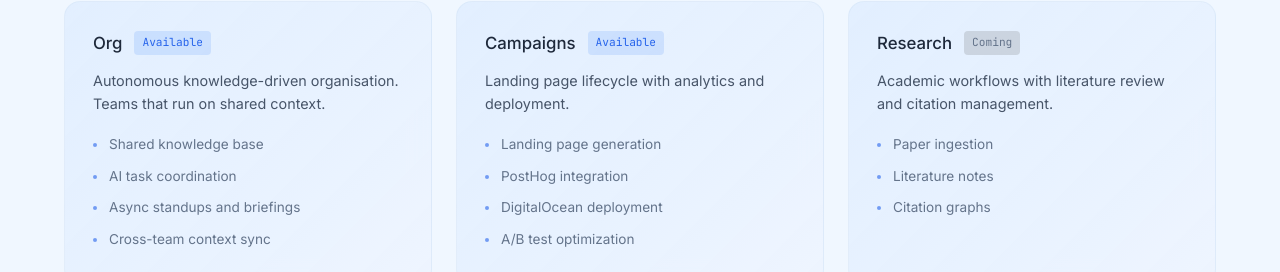
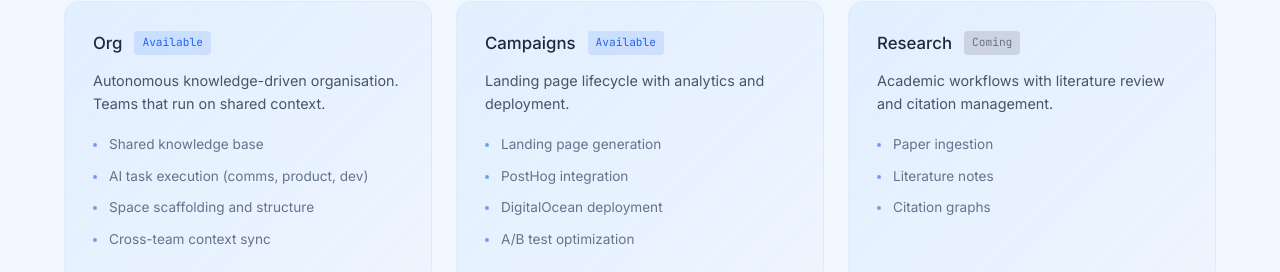
Before and after one commit to datacore-one/website, a plain HTML site: page features.html in a window 1280 px wide. Shown: the part 3320-3592 px from the top of the page. Drawn offline with Linux system fonts and the light colour scheme; a script that the page names is missing.

Commit message:
Update Org module: task execution + scaffolding

```diff
--- a/features.html
+++ b/features.html
@@ -915,8 +915,8 @@
                         <p>Autonomous knowledge-driven organisation. Teams that run on shared context.</p>
                         <ul class="feature-list">
                             <li>Shared knowledge base</li>
-                            <li>AI task coordination</li>
-                            <li>Async standups and briefings</li>
+                            <li>AI task execution (comms, product, dev)</li>
+                            <li>Space scaffolding and structure</li>
                             <li>Cross-team context sync</li>
                         </ul>
                     </div>
```
